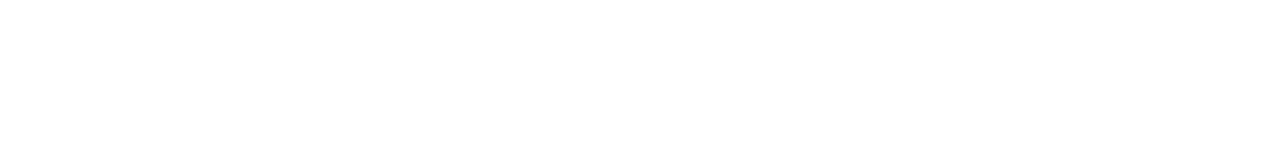
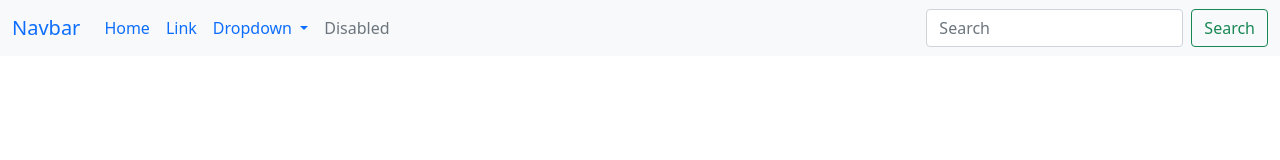
Before and after one commit to Santiago646/portfolio, a plain HTML site: page index.html in a window 1280 px wide. Drawn offline with nearby package versions, Linux system fonts and the light colour scheme.

Commit message:
Añadir barra de tareas

```diff
--- a/index.html
+++ b/index.html
@@ -1,13 +1,58 @@
 <!DOCTYPE html>
 <html lang="en">
+
 <head>
     <meta charset="UTF-8">
     <meta http-equiv="X-UA-Compatible" content="IE=edge">
     <meta name="viewport" content="width=device-width, initial-scale=1.0">
+    <link href="https://cdn.jsdelivr.net/npm/bootstrap@5.0.0-beta3/dist/css/bootstrap.min.css" rel="stylesheet"
+        integrity="sha384-eOJMYsd53ii+scO/bJGFsiCZc+5NDVN2yr8+0RDqr0Ql0h+rP48ckxlpbzKgwra6" crossorigin="anonymous" />
     <title>Portfolio</title>
     <link rel="stylesheet" href="style.css">
 </head>
+
 <body>
+    <nav class="navbar navbar-expand-lg bg-light">
+        <div class="container-fluid">
+            <a class="navbar-brand" href="#">Navbar</a>
+            <button class="navbar-toggler" type="button" data-bs-toggle="collapse"
+                data-bs-target="#navbarSupportedContent" aria-controls="navbarSupportedContent" aria-expanded="false"
+                aria-label="Toggle navigation">
+                <span class="navbar-toggler-icon"></span>
+            </button>
+            <div class="collapse navbar-collapse" id="navbarSupportedContent">
+                <ul class="navbar-nav me-auto mb-2 mb-lg-0">
+                    <li class="nav-item">
+                        <a class="nav-link active" aria-current="page" href="#">Home</a>
+                    </li>
+                    <li class="nav-item">
+                        <a class="nav-link" href="#">Link</a>
+                    </li>
+                    <li class="nav-item dropdown">
+                        <a class="nav-link dropdown-toggle" href="#" role="button" data-bs-toggle="dropdown"
+                            aria-expanded="false">
+                            Dropdown
+                        </a>
+                        <ul class="dropdown-menu">
+                            <li><a class="dropdown-item" href="#">Action</a></li>
+                            <li><a class="dropdown-item" href="#">Another action</a></li>
+                            <li>
+                                <hr class="dropdown-divider">
+                            </li>
+                            <li><a class="dropdown-item" href="#">Something else here</a></li>
+                        </ul>
+                    </li>
+                    <li class="nav-item">
+                        <a class="nav-link disabled">Disabled</a>
+                    </li>
+                </ul>
+                <form class="d-flex" role="search">
+                    <input class="form-control me-2" type="search" placeholder="Search" aria-label="Search">
+                    <button class="btn btn-outline-success" type="submit">Search</button>
+                </form>
+            </div>
+        </div>
+    </nav>
+</body>
 
-</body>
 </html>
```
